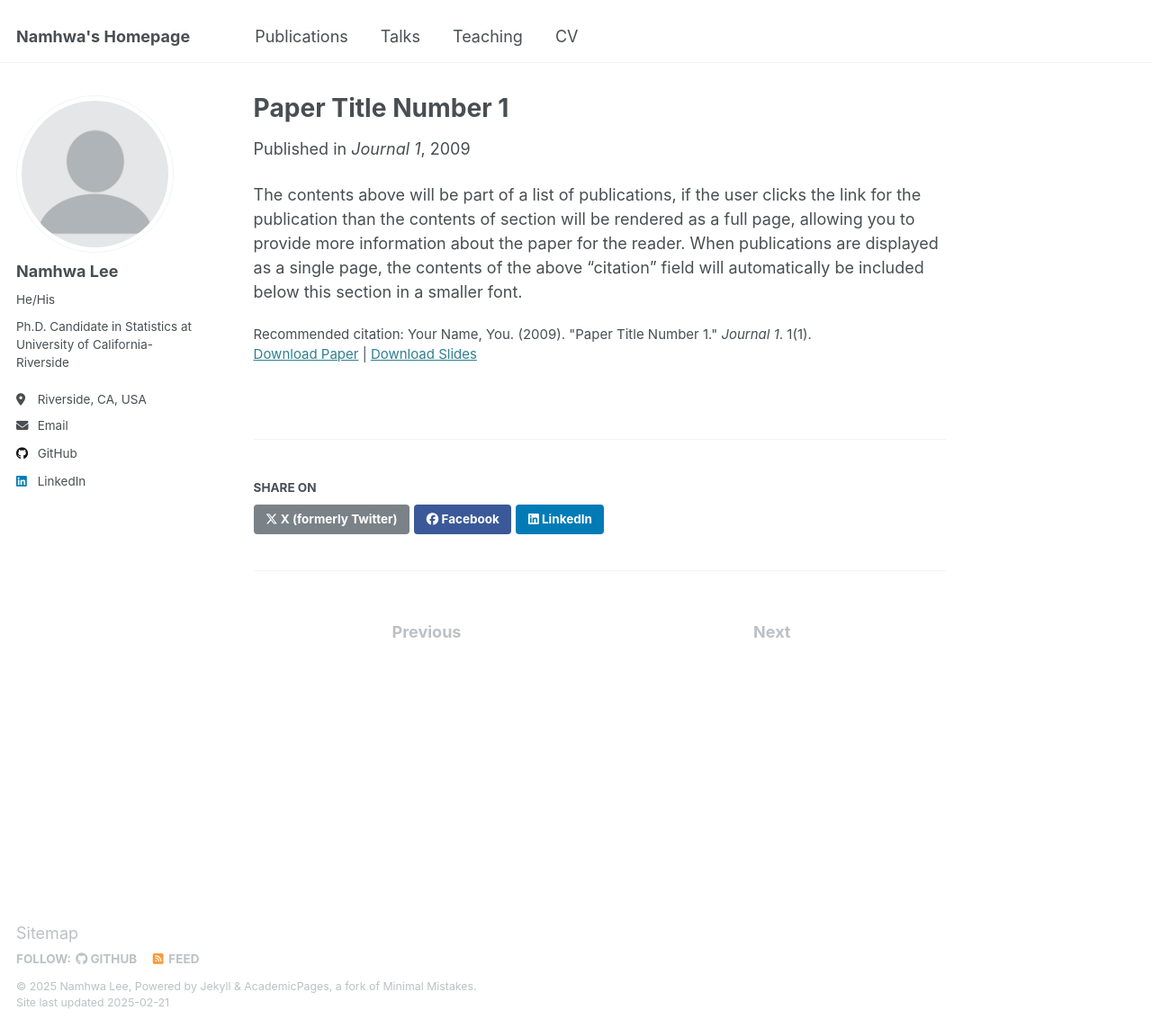
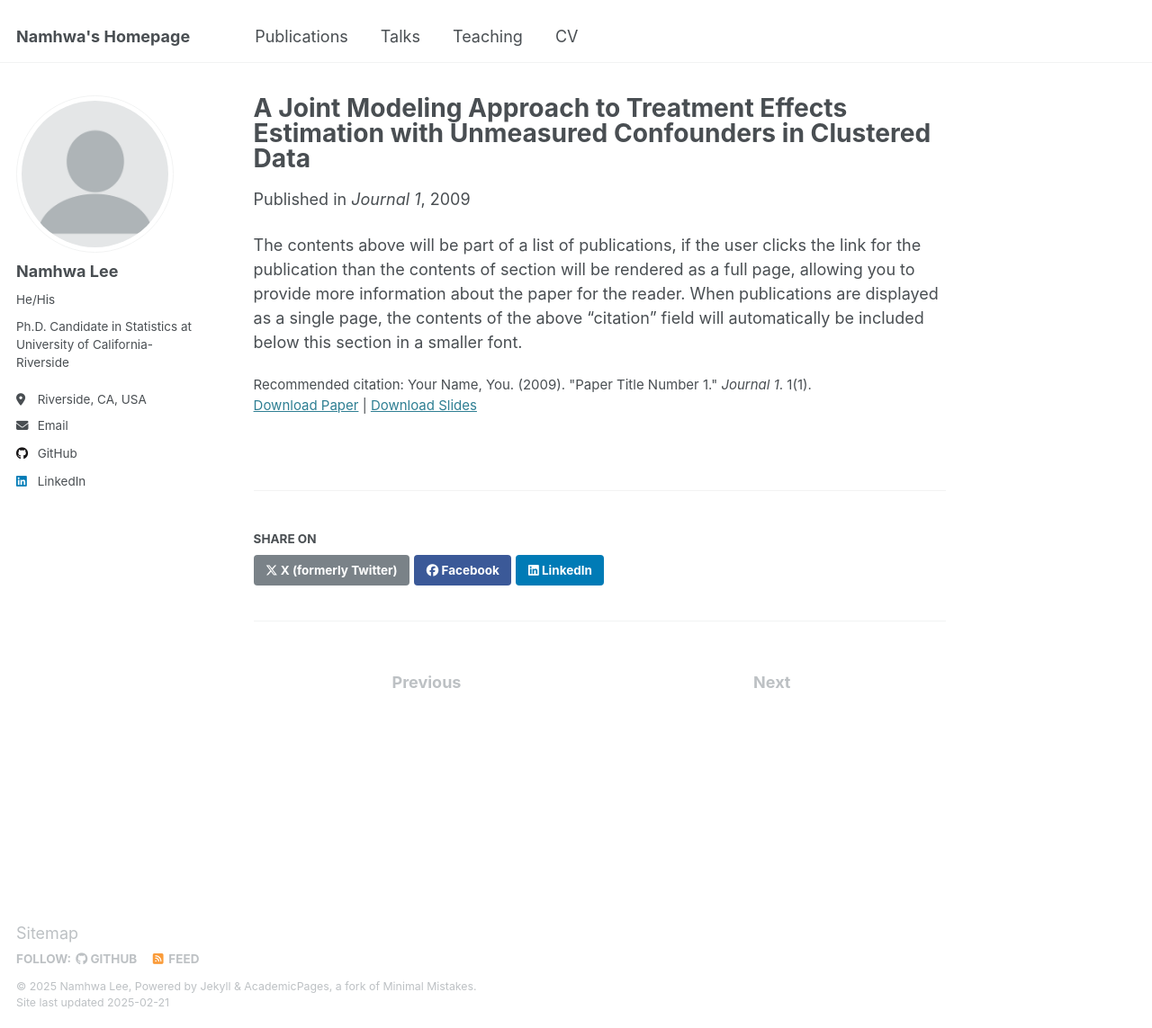
Before and after one commit to NamhwaLee/NamhwaLee.github.io, a Jekyll site: the page built from _publications/2009-10-01-paper-title-number-1.md, in a window 1280 px wide and 1143 px high. Shown: the whole window at 90% size. Built offline with Jekyll 4.4.1, drawn with Linux system fonts in a browser that asks for light colours.

Commit message:
Update 2009-10-01-paper-title-number-1.md

```diff
--- a/_publications/2009-10-01-paper-title-number-1.md
+++ b/_publications/2009-10-01-paper-title-number-1.md
@@ -1,5 +1,5 @@
 ---
-title: "Paper Title Number 1"
+title: "A Joint Modeling Approach to Treatment Effects Estimation with Unmeasured Confounders in Clustered Data"
 collection: publications
 category: manuscripts
 permalink: /publication/2009-10-01-paper-title-number-1
```
